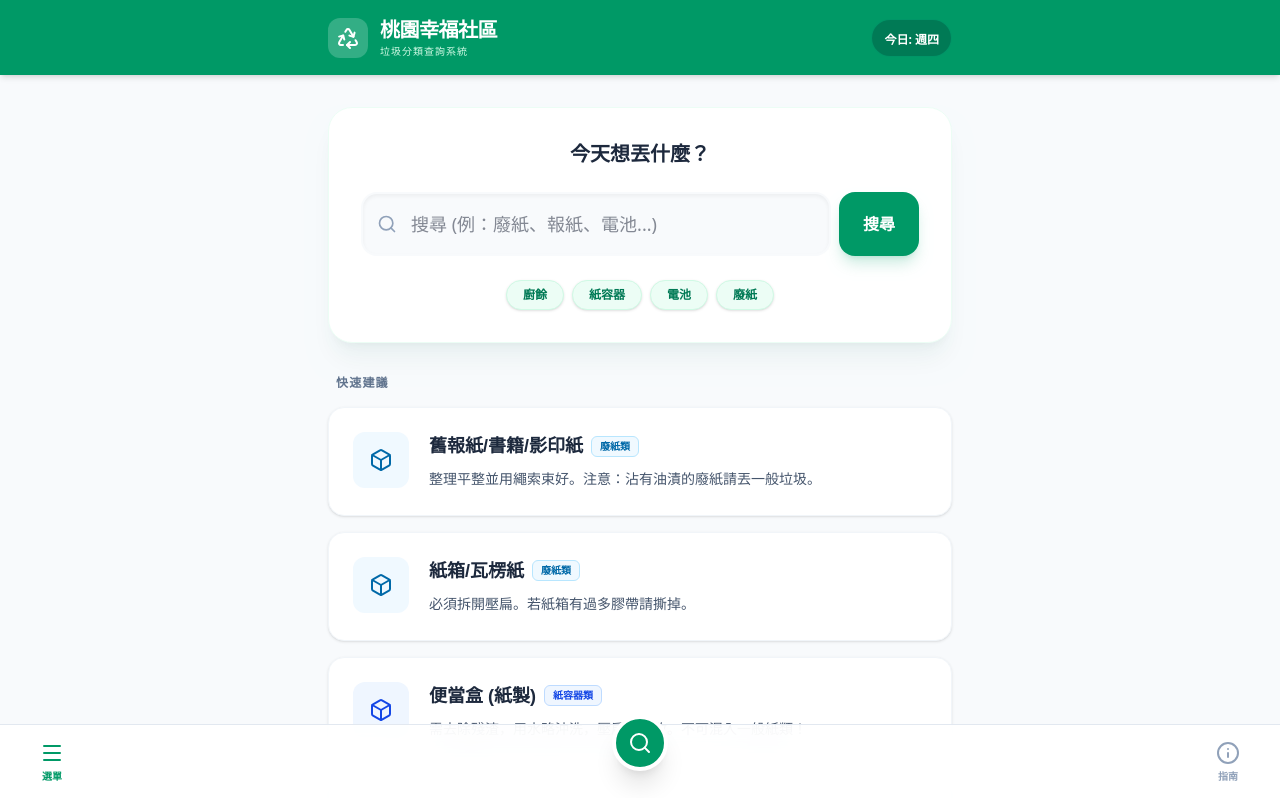
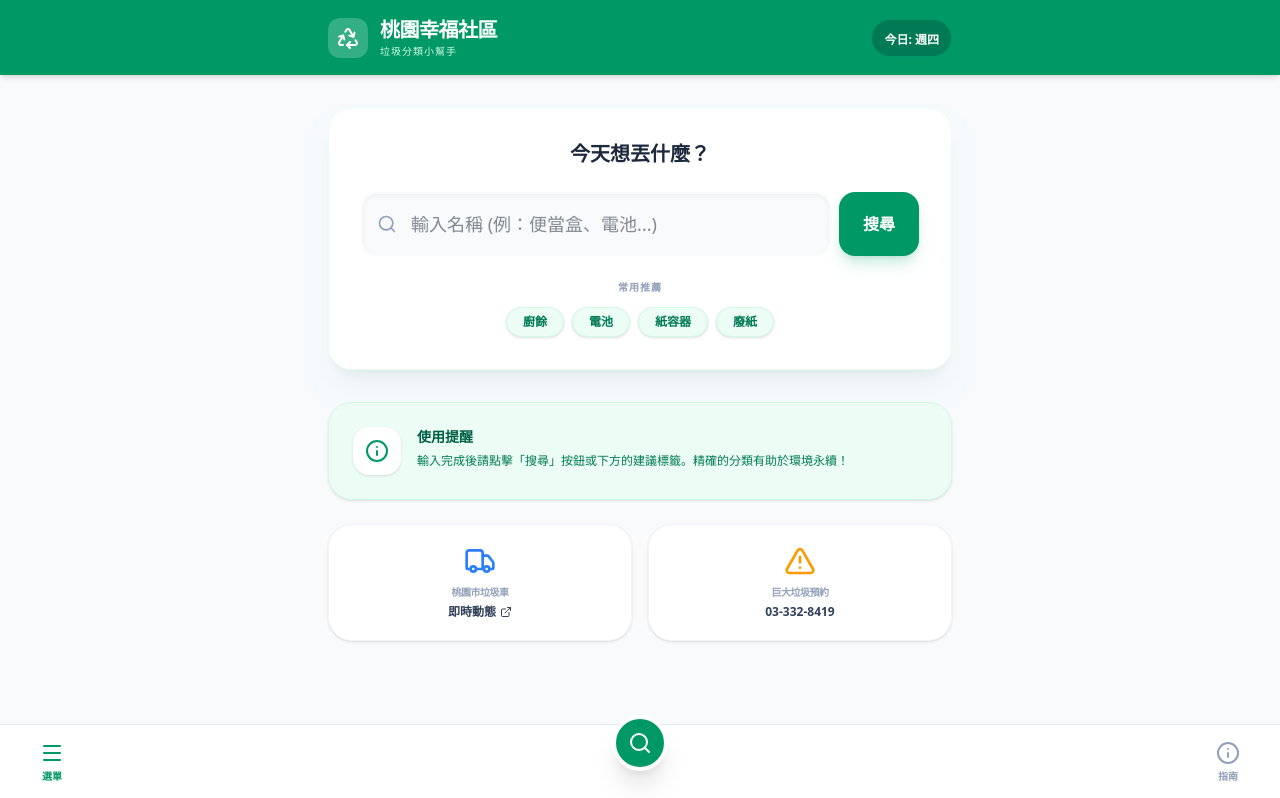
Before and after one commit to iamredd/taoyuan-waste-guide, a React (Vite) app: page / in a window 1280 px wide. Shown: the top 798 px of the page. Built offline with nearby package versions, Linux system fonts and the light colour scheme.

Commit message:
UX Update: Explicit search trigger and dynamic suggestions

```diff
--- a/src/App.jsx
+++ b/src/App.jsx
@@ -3,45 +3,31 @@ import { Search, Truck, Recycle, Trash2, Info, Menu, X, ExternalLink, AlertTrian
 
 const App = () => {
   const [searchTerm, setSearchTerm] = useState('');
-  const [activeTab, setActiveTab] = useState('search');
+  const [submittedQuery, setSubmittedQuery] = useState(''); // 只有按下按鈕後才更新
+  const [activeTab, setActiveTab] = useState('home');
   const [currentDay, setCurrentDay] = useState('');
   const [isOfficialTruck, setIsOfficialTruck] = useState(false);
 
-  // 擴充後的資料庫：依據台灣環境部標準
+  // 完整資料庫
   const wasteDatabase = [
-    // 廢紙類
     { id: 1, name: '舊報紙/書籍/影印紙', category: 'paper', label: '廢紙類', instruction: '整理平整並用繩索束好。注意：沾有油漬的廢紙請丟一般垃圾。', icon: <Box className="w-6 h-6" /> },
     { id: 2, name: '紙箱/瓦楞紙', category: 'paper', label: '廢紙類', instruction: '必須拆開壓扁。若紙箱有過多膠帶請撕掉。', icon: <Box className="w-6 h-6" /> },
-
-    // 紙容器與鋁箔包
     { id: 3, name: '便當盒 (紙製)', category: 'paper-container', label: '紙容器類', instruction: '需去除殘渣，用水略沖洗，壓扁後回收。不可混入一般紙類！', icon: <Box className="w-6 h-6" /> },
     { id: 4, name: '鋁箔包 (牛奶/果汁盒)', category: 'paper-container', label: '紙容器類', instruction: '需喝乾淨、壓扁回收。內層含錫箔或塑膠膜。', icon: <Box className="w-6 h-6" /> },
-
-    // 塑膠類
     { id: 5, name: '手搖飲塑膠杯 (PP)', category: 'plastic', label: '塑膠容器', instruction: '吸管丟一般垃圾，封膜若撕不掉可一起回收，杯身需沖洗。', icon: <Coffee className="w-6 h-6" /> },
     { id: 6, name: '寶特瓶 (PET)', category: 'plastic', label: '塑膠容器', instruction: '內部需清空沖洗，瓶蓋可一起回收。', icon: <Droplets className="w-6 h-6" /> },
     { id: 7, name: '塑膠袋 (乾淨/可透光)', category: 'plastic', label: '塑膠袋回收', instruction: '必須是乾淨、無油垢且可透光的袋子，請打結整理。', icon: <Recycle className="w-6 h-6" /> },
-
-    // 金屬與瓶罐
     { id: 8, name: '鐵罐/鋁罐', category: 'metal', label: '鐵鋁罐', instruction: '倒空殘餘內容物後回收。', icon: <Trash2 className="w-6 h-6" /> },
     { id: 9, name: '殺蟲劑/噴漆罐', category: 'hazardous', label: '易燃容器', instruction: '需先在通風處排空內容物點火確認噴不出東西。', icon: <AlertTriangle className="w-6 h-6" /> },
-
-    // 廚餘類
     { id: 10, name: '生廚餘 (果皮/菜葉)', category: 'food-waste', label: '生廚餘', instruction: '桃園推動全回收，重點是「瀝乾水分」。', icon: <Leaf className="w-6 h-6" /> },
     { id: 11, name: '熟廚餘 (剩菜/肉類)', category: 'food-waste', label: '熟廚餘', instruction: '請瀝乾水分。硬殼(蛤蜊/大骨頭)請丟一般垃圾。', icon: <Leaf className="w-6 h-6" /> },
     { id: 12, name: '中藥渣/咖啡渣/茶渣', category: 'food-waste', label: '生廚餘', instruction: '屬於有機廢棄物，請倒入生廚餘桶。', icon: <Leaf className="w-6 h-6" /> },
-
-    // 有害/特殊
     { id: 13, name: '行動電源/廢電池', category: 'hazardous', label: '資源回收 (需分開)', instruction: '絕對不可丟入垃圾車壓縮！需另外交給回收人員或便利商店。', icon: <Smartphone className="w-6 h-6" /> },
     { id: 14, name: '日光燈管/省電燈泡', category: 'hazardous', label: '廢燈管', instruction: '需完整，不可打破。若打破請用堅厚紙包妥並註明。', icon: <Monitor className="w-6 h-6" /> },
     { id: 15, name: '廢棄藥品/藥水', category: 'general', label: '一般垃圾', instruction: '藥水需倒入吸水物質(如衛生紙)後裝袋丟一般垃圾。不可倒入馬桶。藥片亦同。', icon: <AlertTriangle className="w-6 h-6" /> },
-
-    // 一般垃圾
     { id: 16, name: '衛生紙/紙尿褲', category: 'general', label: '一般垃圾', instruction: '個人衛生用品一律不可回收。', icon: <Trash2 className="w-6 h-6" /> },
     { id: 17, name: '披薩盒 (沾滿油垢)', category: 'general', label: '一般垃圾', instruction: '沾有過多油脂與醬料的紙盒無法回收。', icon: <Trash2 className="w-6 h-6" /> },
     { id: 18, name: '保麗龍 (髒污/含膠帶)', category: 'general', label: '一般垃圾', instruction: '嚴重髒污或帶有過多標籤膠帶的保麗龍難以資收。', icon: <Trash2 className="w-6 h-6" /> },
-
-    // 巨大垃圾
     { id: 19, name: '床墊/沙發/舊家具', category: 'bulky', label: '巨大垃圾', instruction: '需事先撥打清潔隊預約專線 (桃園區: 03-332-8419)。', icon: <Truck className="w-6 h-6" /> },
   ];
 
@@ -51,15 +37,38 @@ const App = () => {
     setCurrentDay(days[d.getDay()]);
   }, []);
 
-  const handleSearch = () => {
-    // 搜尋功能主要靠 state 自動完成，但按鈕提供按下回饋
-    if (!searchTerm) return;
+  // 動態建議標籤：根據目前輸入的內容過濾
+  const getDynamicSuggestions = () => {
+    if (!searchTerm) {
+      return ['廚餘', '電池', '紙容器', '廢紙']; // 預設推薦
+    }
+    // 從資料庫中找尋匹配的名稱或標籤
+    const matches = wasteDatabase
+      .filter(item => item.name.includes(searchTerm) || item.label.includes(searchTerm))
+      .map(item => item.name.split('/')[0].split('(')[0].trim()) // 簡化名稱
+      .filter((value, index, self) => self.indexOf(value) === index) // 去重
+      .slice(0, 4); // 最多顯示 4 個
+
+    return matches.length > 0 ? matches : ['一般垃圾', '資源回收'];
+  };
+
+  const handleSearch = (query) => {
+    const finalQuery = query || searchTerm;
+    if (!finalQuery) return;
+    setSubmittedQuery(finalQuery);
+    setSearchTerm(finalQuery);
+    setActiveTab('search-results');
+  };
+
+  const clearSearch = () => {
+    setSearchTerm('');
+    setSubmittedQuery('');
+    setActiveTab('home');
   };
 
   const filteredItems = wasteDatabase.filter(item =>
-    item.name.toLowerCase().includes(searchTerm.toLowerCase()) ||
-    item.label.toLowerCase().includes(searchTerm.toLowerCase()) ||
-    item.category.toLowerCase().includes(searchTerm.toLowerCase())
+    item.name.toLowerCase().includes(submittedQuery.toLowerCase()) ||
+    item.label.toLowerCase().includes(submittedQuery.toLowerCase())
   );
 
   const getCategoryColor = (category) => {
@@ -87,7 +96,7 @@ const App = () => {
             </div>
             <div>
               <h1 className="text-xl font-bold tracking-tight">桃園幸福社區</h1>
-              <p className="text-[10px] text-emerald-100 uppercase tracking-widest font-medium">垃圾分類查詢系統</p>
+              <p className="text-[10px] text-emerald-100 uppercase tracking-widest font-medium">垃圾分類小幫手</p>
             </div>
           </div>
           <div className="bg-emerald-700 px-3 py-1.5 rounded-full border border-emerald-400/30">
@@ -104,7 +113,7 @@ const App = () => {
             <div className="relative flex-1">
               <input
                 type="text"
-                placeholder="搜尋 (例：廢紙、報紙、電池...)"
+                placeholder="輸入名稱 (例：便當盒、電池...)"
                 className="w-full p-4 pl-12 rounded-2xl bg-slate-50 border-2 border-transparent focus:border-emerald-500 focus:bg-white focus:outline-none transition-all text-lg shadow-inner"
                 value={searchTerm}
                 onChange={(e) => setSearchTerm(e.target.value)}
@@ -119,36 +128,41 @@ const App = () => {
             </button>
           </form>
 
-          <div className="flex flex-wrap gap-2 justify-center mt-6">
-            {['廚餘', '紙容器', '電池', '廢紙'].map(tag => (
+          {/* Dynamic Suggestions */}
+          <div className="mt-6">
+            <p className="text-[10px] font-bold text-slate-400 uppercase text-center mb-3 tracking-widest">
+              {searchTerm ? '您是不是要找...' : '常用推薦'}
+            </p>
+            <div className="flex flex-wrap gap-2 justify-center">
+              {getDynamicSuggestions().map(tag => (
                 <button
                   key={tag}
-                onClick={() => setSearchTerm(tag)}
-                className="px-4 py-1.5 bg-emerald-50 text-emerald-700 rounded-full text-xs font-bold hover:bg-emerald-100 transition-all border border-emerald-100 shadow-sm"
+                  onClick={() => handleSearch(tag)}
+                  className="px-4 py-1.5 bg-emerald-50 text-emerald-700 rounded-full text-xs font-bold hover:bg-emerald-600 hover:text-white transition-all border border-emerald-100 shadow-sm active:scale-95"
                 >
                   {tag}
                 </button>
               ))}
             </div>
           </div>
+        </div>
 
-        {/* Results Area */}
-        <div className="space-y-4">
+        {/* Results Area - 僅在提交後顯示 */}
+        {submittedQuery && (
+          <div className="space-y-4 animate-slide-up">
             <div className="flex justify-between items-center px-2">
               <h3 className="font-bold text-slate-500 text-xs uppercase tracking-widest">
-              {searchTerm ? '查詢結果' : '快速建議'}
+                「{submittedQuery}」的查詢結果
               </h3>
-            {searchTerm && (
-              <button onClick={() => setSearchTerm('')} className="text-xs font-bold text-rose-500 flex items-center gap-1">
-                <X className="w-3 h-3" /> 清除
+              <button onClick={clearSearch} className="text-xs font-bold text-rose-500 flex items-center gap-1 hover:bg-rose-50 px-2 py-1 rounded-lg transition-colors">
+                <X className="w-3 h-3" /> 清除結果
               </button>
-            )}
             </div>
 
             <div className="grid gap-4">
               {filteredItems.length > 0 ? (
                 filteredItems.map(item => (
-                <div key={item.id} className="bg-white p-6 rounded-2xl shadow-sm border border-slate-100 flex gap-5 items-start animate-slide-up">
+                  <div key={item.id} className="bg-white p-6 rounded-2xl shadow-sm border border-slate-100 flex gap-5 items-start transition-all hover:shadow-md">
                     <div className={`p-4 rounded-xl ${getCategoryColor(item.category)} bg-opacity-30`}>
                       {item.icon}
                     </div>
@@ -166,40 +180,52 @@ const App = () => {
               ) : (
                 <div className="text-center py-16 bg-white rounded-3xl border border-dashed border-slate-200">
                   <Info className="w-10 h-10 text-slate-300 mx-auto mb-3" />
-                <p className="text-slate-500 font-medium">找不到相關項目，建議依照「一般垃圾」處理<br />或詢問社區管理員。</p>
+                  <p className="text-slate-500 font-medium">找不到關於「{submittedQuery}」的紀錄<br /><span className="text-xs text-slate-400 italic">建議依照「一般垃圾」處理或詢問社區管理員</span></p>
                 </div>
               )}
             </div>
           </div>
+        )}
 
-        {/* Official Links Update */}
-        <div className="bg-white rounded-3xl p-8 shadow-sm border border-slate-100">
-          <h3 className="font-bold text-slate-800 mb-6">更詳細的官方指南</h3>
-          <div className="grid grid-cols-1 gap-3">
-            <a href="https://guide.mote.gov.tw/" target="_blank" rel="noreferrer" className="flex items-center justify-between p-4 bg-slate-50 rounded-2xl hover:bg-emerald-50 transition-colors">
-              <span className="font-bold text-sm text-slate-700 flex items-center gap-3">
-                <Recycle className="w-5 h-5 text-emerald-600" /> 環境部：回收大百科
-              </span>
-              <ExternalLink className="w-4 h-4 text-slate-300" />
-            </a>
-            <div className="p-4 bg-amber-50 rounded-2xl border border-amber-100">
-              <p className="text-[10px] font-bold text-amber-800 uppercase mb-1">提示</p>
-              <p className="text-xs text-amber-900 leading-relaxed">桃園區公告：廢玻璃瓶、廢乾電池、廢照明光源、廢塑膠袋等資源物，請務必分開交給回收車，不可混入垃圾中。</p>
+        {/* Dashboard View - 搜尋前顯示的有用資訊 */}
+        {!submittedQuery && (
+          <div className="space-y-6 animate-slide-up">
+            <div className="bg-emerald-50 p-6 rounded-3xl border border-emerald-100 shadow-sm flex items-start gap-4">
+              <div className="bg-white p-3 rounded-2xl shadow-sm">
+                <Info className="w-6 h-6 text-emerald-600" />
+              </div>
+              <div>
+                <h3 className="font-bold text-emerald-800 text-sm mb-1">使用提醒</h3>
+                <p className="text-xs text-emerald-700 leading-relaxed">輸入完成後請點擊「搜尋」按鈕或下方的建議標籤。精確的分類有助於環境永續！</p>
+              </div>
+            </div>
+
+            <div className="grid grid-cols-2 gap-4">
+              <div className="bg-white p-5 rounded-3xl border border-slate-100 shadow-sm flex flex-col items-center">
+                <Truck className="w-8 h-8 text-blue-500 mb-2" />
+                <p className="text-[10px] font-bold text-slate-400 uppercase tracking-tighter mb-1">桃園市垃圾車</p>
+                <a href="https://route.tyoem.gov.tw/" target="_blank" rel="noreferrer" className="text-xs font-black text-slate-700 flex items-center gap-1">即時動態 <ExternalLink className="w-3 h-3" /></a>
+              </div>
+              <div className="bg-white p-5 rounded-3xl border border-slate-100 shadow-sm flex flex-col items-center">
+                <AlertTriangle className="w-8 h-8 text-amber-500 mb-2" />
+                <p className="text-[10px] font-bold text-slate-400 uppercase tracking-tighter mb-1">巨大垃圾預約</p>
+                <p className="text-xs font-black text-slate-700">03-332-8419</p>
               </div>
             </div>
           </div>
+        )}
       </main>
 
       {/* Nav */}
       <nav className="fixed bottom-0 left-0 right-0 bg-white/90 backdrop-blur-xl border-t border-slate-200 px-10 py-4 flex justify-between items-center z-50">
-        <button onClick={() => { setSearchTerm(''); setActiveTab('home'); }} className={`flex flex-col items-center gap-1 ${!searchTerm ? 'text-emerald-600' : 'text-slate-400'}`}>
+        <button onClick={clearSearch} className={`flex flex-col items-center gap-1 ${!submittedQuery ? 'text-emerald-600' : 'text-slate-400'}`}>
           <Menu className="w-6 h-6" />
           <span className="text-[10px] font-black uppercase">選單</span>
         </button>
         <button className="w-14 h-14 bg-emerald-600 rounded-full flex items-center justify-center text-white shadow-xl -mt-10 border-4 border-white">
           <Search className="w-6 h-6" />
         </button>
-        <button onClick={() => setActiveTab('guide')} className={`flex flex-col items-center gap-1 ${activeTab === 'guide' ? 'text-emerald-600' : 'text-slate-400'}`}>
+        <button onClick={() => { }} className="flex flex-col items-center gap-1 text-slate-400">
           <Info className="w-6 h-6" />
           <span className="text-[10px] font-black uppercase">指南</span>
         </button>
```
Lines whose indentation alone changed are shown as unchanged.
